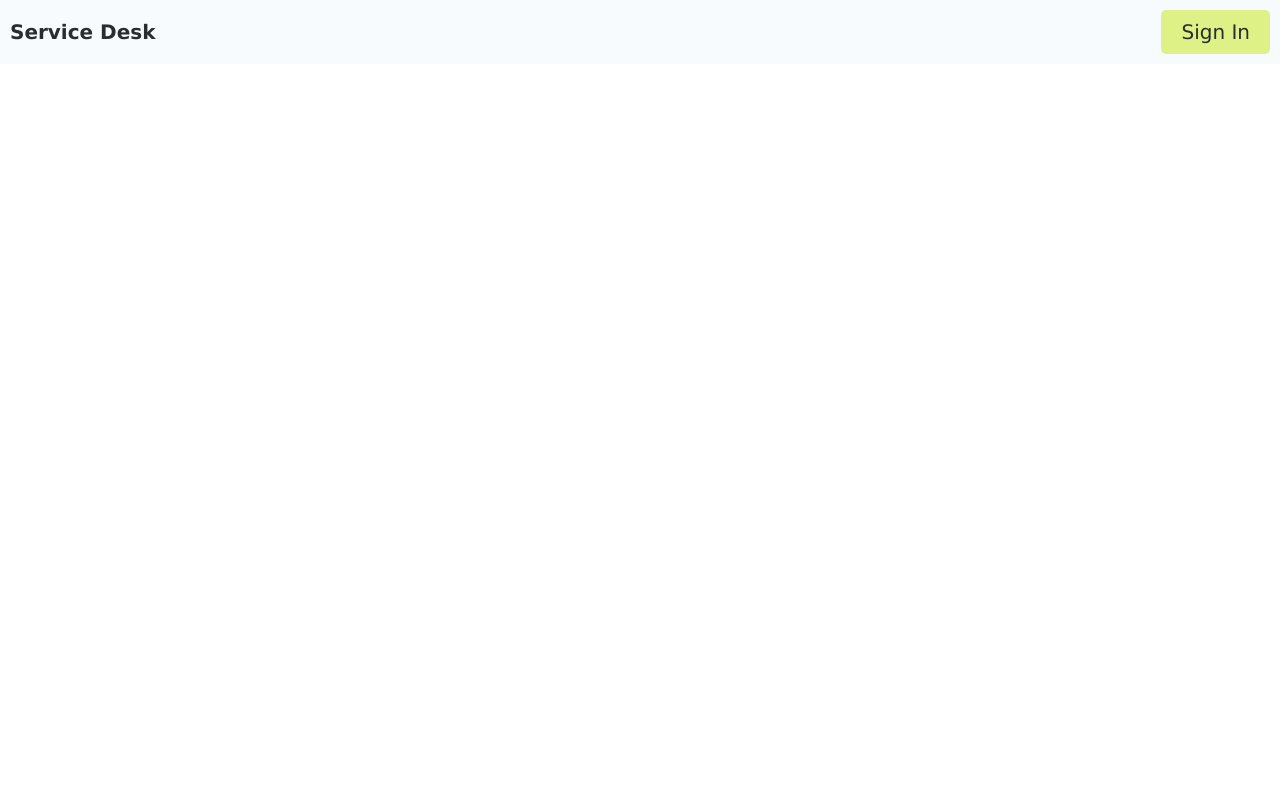
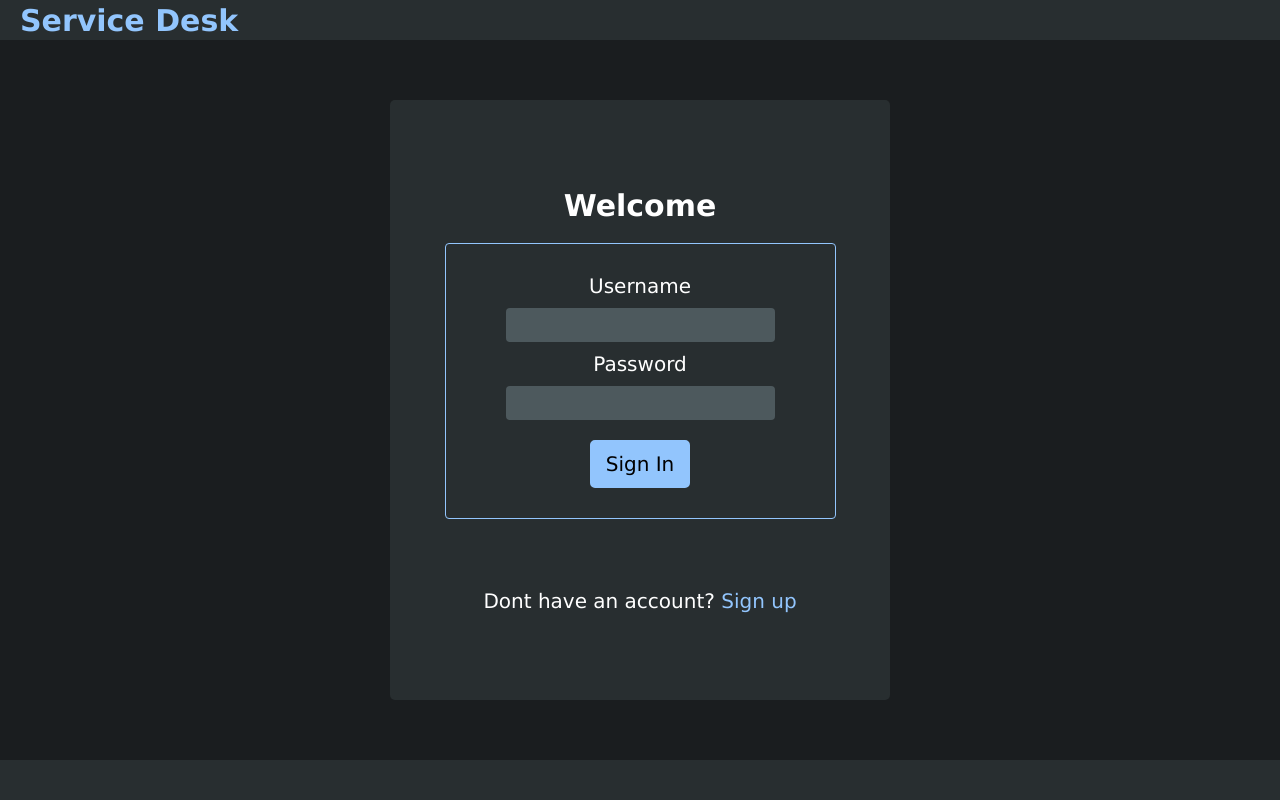
Before and after one commit to jonmc89/Service-Desk, a plain HTML site: page index.html in a window 1280 px wide. Drawn offline with Linux system fonts and the light colour scheme.

Commit message:
Login Page Work
Added login form, footer and further styling.

```diff
--- a/index.html
+++ b/index.html
@@ -9,10 +9,24 @@
 <body>
     <header class="header">
         <h1>Service Desk</h1>
-        <nav>
-            <button id="sign-in-btn" class="sign-in-btn">Sign In</button>
-        </nav>
     </header>
+    <section class="welcome-section">
+        <div class="welcome-container">
+            <h4>Welcome</h4>
+            <form class="welcome-form" action="">
+                <fieldset class="sign-in-fieldset">
+                    <label for="">Username </label>
+                    <input type="email">
+                    <label for="">Password </label>
+                    <input type="password">
+                    <button id="sign-in-btn" class="sign-in-btn">Sign In</button>
+                </fieldset>
+            </form>
+            <p>Dont have an account? <a class="sign-up-link" href="#">Sign up</a></p>
+        </div>
+    </section>
+    <footer class="footer">
+    </footer>
 </body>
 <script src="scripts.js"></script>
 </html>
--- a/styles.css
+++ b/styles.css
@@ -6,45 +6,161 @@
     font-family: Verdana, Geneva, Tahoma, sans-serif;
 }
 
-:root {
-    /* Light mode colours */
-    --light-colour-1: #F7FBFD;
-    --light-color-2: #DDF186;
-    /* Dark mode colours */
-    --dark-colour-1: #282E30;
-    --dark-colour-2: #92C5FD;
+:root{
+    --color1: #F7FBFD;
+    --color2: #DDF186;
+    --color3: #282E30;
+    --color4: #92C5FD;
 }
+
+
 
 /* Header */
 
 .header{
-    padding: 10px;
+    padding: 10px 20px;
+    height: 5vh;
     display: flex;
     flex-direction: row;
     align-items: center;
     justify-content: space-between;
-    background-color: var(--light-colour-1);
+    background-color: var(--color3);
+
 }
 
-h1, .sign-in-btn {
+h1 {
+    color: var(--color4);
+    font-size: 3rem;
+}
+
+/* Welcome section */
+
+.welcome-section {
+    display: flex;
+    justify-content: center;
+    align-items: center;
+    width: 100%;
+    height: 90vh;
+    background-color: #1a1d1f;
+
+
+}
+
+.welcome-container {
+    height: 600px;
+    width: 500px;
+    border-radius: 5px;
+    background-color: #282E30;
+    color: #fff;
+    display: flex;
+    flex-direction: column;
+    justify-content: center;
+    align-items: center;
+}
+
+.welcome-container *{
     font-size: 2rem;
 }
 
-h1 {
-    color: var(--dark-colour-1);
+.welcome-container h4 {
+    margin-bottom: 20px;
+    font-size: 3rem;
+}
+
+
+/* Welcome Form */
+
+
+
+.welcome-form{
+    margin-bottom: 70px;
+}
+
+.welcome-form fieldset {
+    padding: 30px 60px;
+}
+
+.welcome-form label {
+    margin: 10px 0;
+}
+
+.welcome-form label:first-child{
+    margin-top: 0;
+}
+
+.welcome-form input {
+    caret-color: #92C5FD;
+    background-color: #4d595d;
+    color: #fff;
+    padding: 5px 10px;
+    border: none;
+    border-radius: 4px;
+
+}
+
+.welcome-form input:focus {
+    outline: 2px solid #92C5FD;
+    border-radius: 4px;
+}
+
+.welcome-form *{
+    display: flex;
+    flex-direction: column;
+    align-items: center;
+}
+
+.sign-in-fieldset {
+    border: 1px solid #92C5FD;
+    border-radius: 4px;
 }
 
 .sign-in-btn {
-    padding: 10px 20px;
+    font-size: 2rem;
+    padding: 10px 10px;
     border-radius: 5px;
     border: none;
-    background-color: var(--light-color-2);
-    color: var(--dark-colour-1);
+    background-color: var(--color4);
+    color: #1a1d1f);
+    border: 2px solid #92C5FD;
     cursor: pointer;
     transition: all .2s ease-in-out 0s;
+    margin-top: 20px;
+    width: 100px;
 }
 
+
 .sign-in-btn:hover {
-    background-color: var(--dark-colour-1);
-    color: var(--light-color-2);
+    background-color: var(--color3);
+    color: var(--color1);
+    border: 2px dotted var(--color4);
+    transition: none;
 }
+
+.sign-in-btn:active {
+    background-color: var(--color1);
+    color: var(--color3)
+
+}
+
+.sign-up-link {
+    text-decoration: none;
+    color: #92C5FD;
+    transition: all .2s ease-in-out 0s ;
+}
+
+.sign-up-link:hover {
+    color: #DDF186;
+    transition: none;
+}
+
+.sign-up-link:active {
+    color: #fff;
+}
+
+/* Footer */
+
+.footer {
+    background-color: var(--color3);
+    width:100%;
+    height: 5vh;
+}
```
